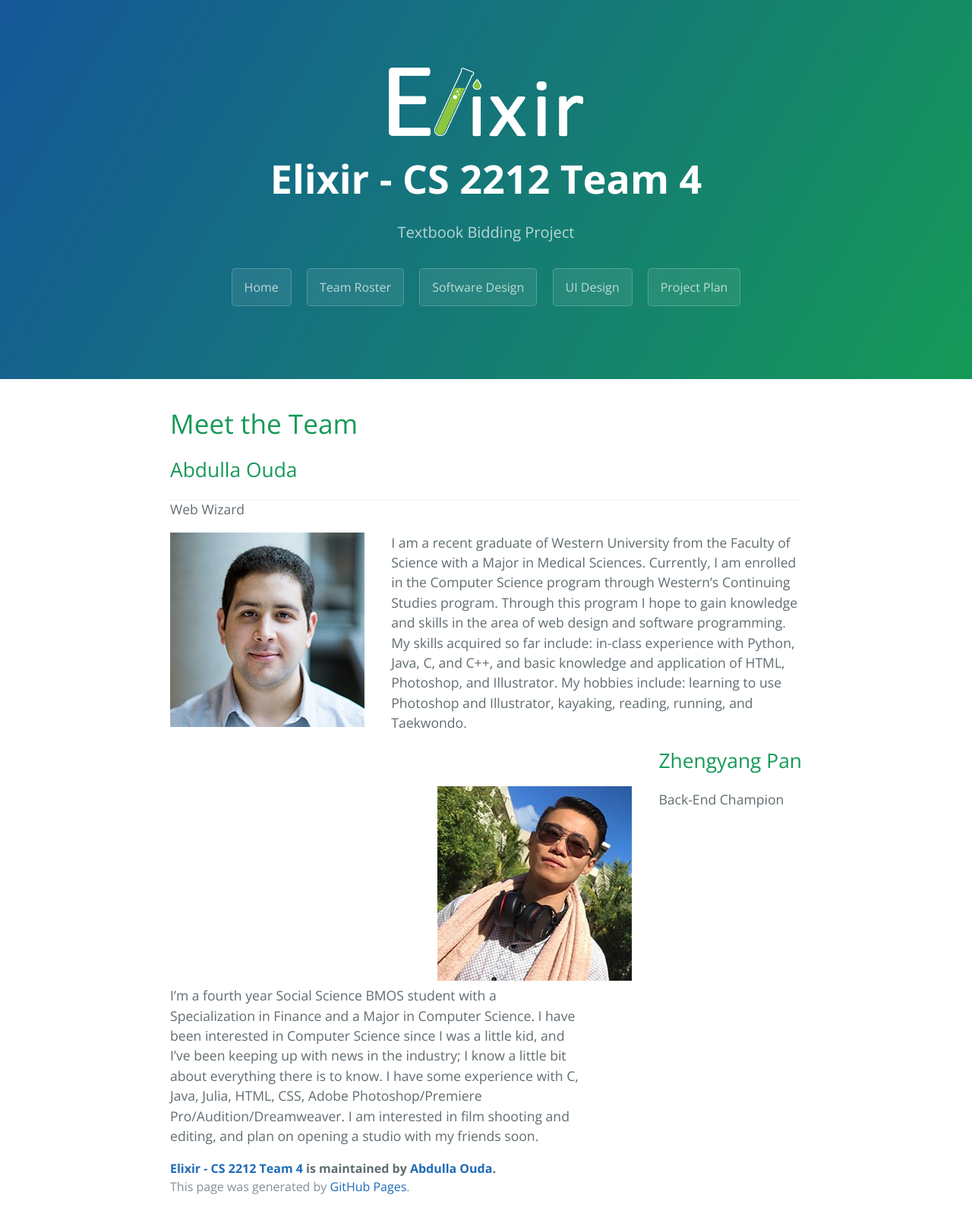
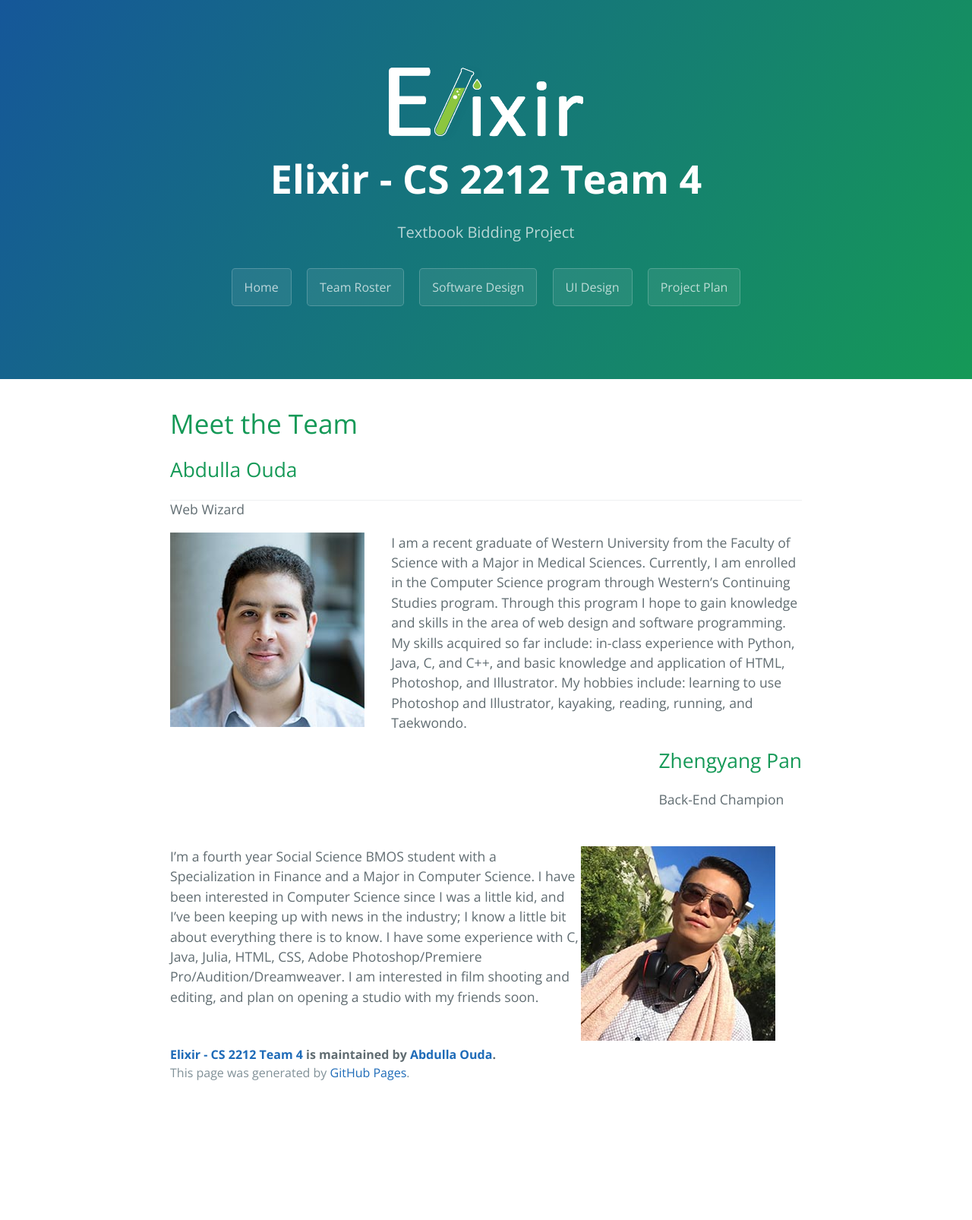
Before and after one commit to zpan45/textbook.town, a Jekyll site: the page built from docs/roster.html, in a window 1280 px wide. Shown: the whole page at 76% size. Built offline with Jekyll 4.4.1, drawn with Linux system fonts in a browser that asks for light colours; after the commit the page ends 1456 px from its top, so only the background shows below that.

Commit message:
Update roster.html

```diff
--- a/docs/roster.html
+++ b/docs/roster.html
@@ -23,7 +23,9 @@ title: {{ site.name }}
       <span style="float:right;">
         <h2> Zhengyang Pan </h2>
         <p> Back-End Champion </p>
-      </span>
+      </span><br>
+       <br>
+       <br>
        <br>
        <br>
         <span style="float:right;width: 35%;">
```
